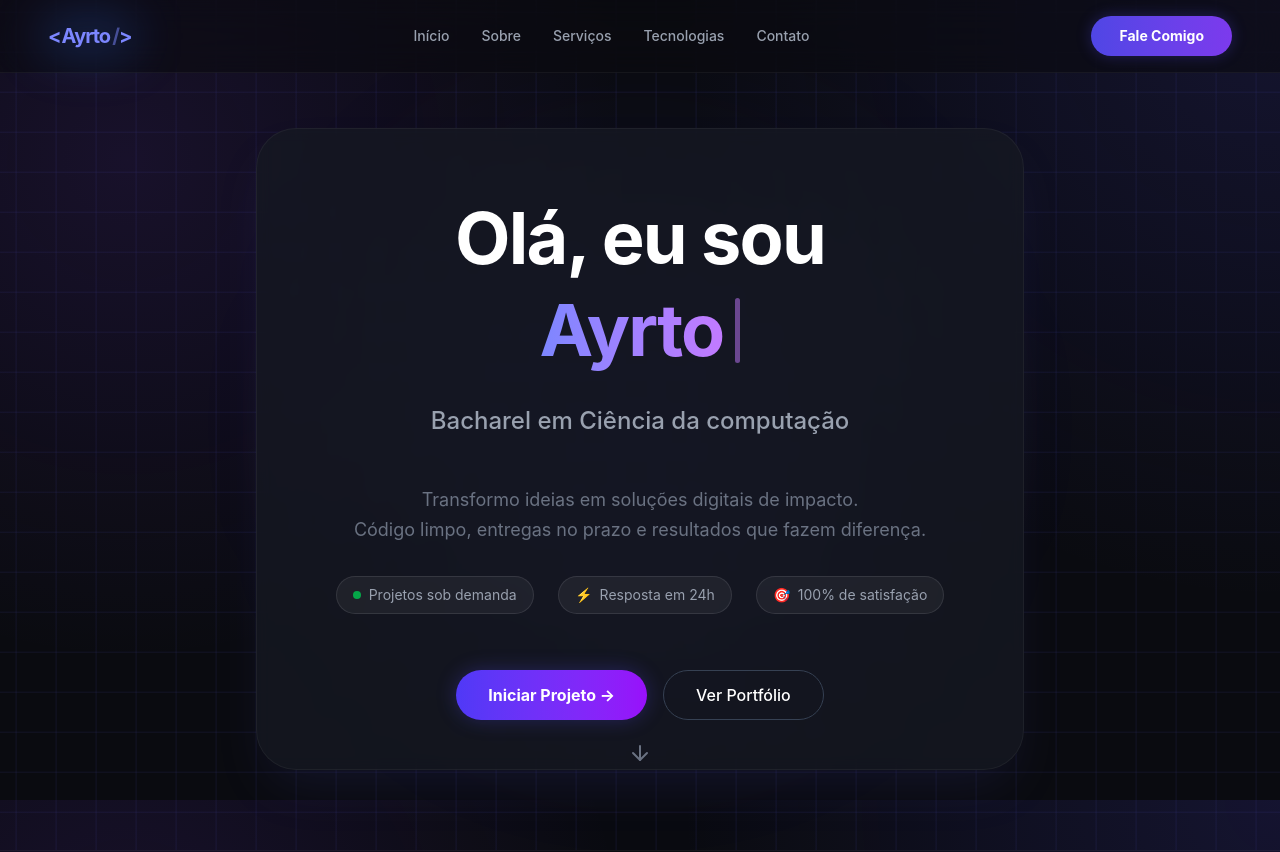
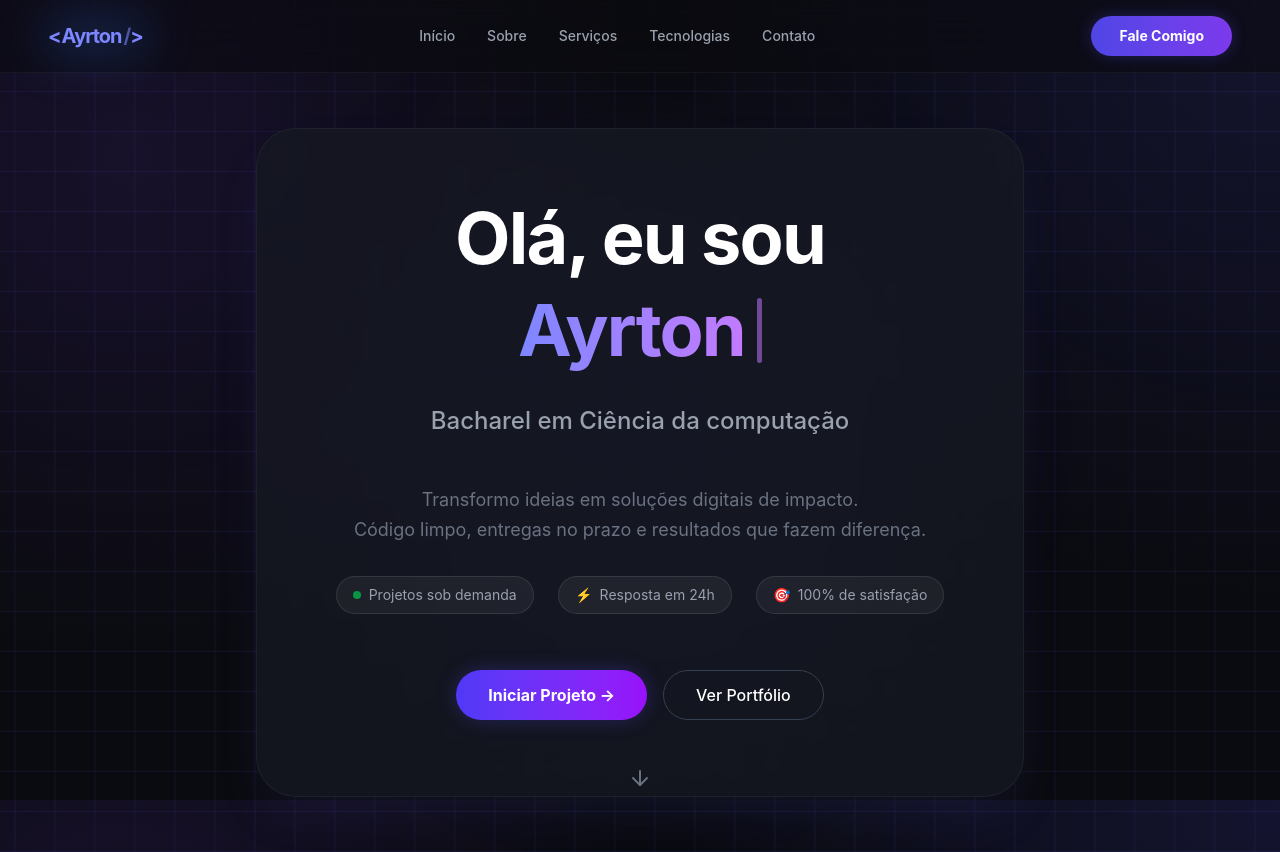
Before and after one commit to Ayrton01/Portfolio, a React (Vite) app: page / in a window 1280 px wide. Shown: the top 852 px of the page. Built offline with nearby package versions, Linux system fonts and the light colour scheme.

Commit message:
atualização no inicio

```diff
--- a/src/Componentes/Portfolio/Inicio/Inicio.jsx
+++ b/src/Componentes/Portfolio/Inicio/Inicio.jsx
@@ -43,7 +43,7 @@ const Inicio = () => {
   return (
     <>
       {/* --- INÍCIO DA SEÇÃO HERO (O PAI) --- */}
-      <section id="inicio" className="relative flex flex-col items-center justify-center min-h-screen max-h-[850px] pt-32 pb-20 px-6 text-center overflow-hidden">
+      <section id="inicio" className="relative flex flex-col items-center justify-start md:justify-center min-h-screen pt-32 pb-20 px-6 text-center overflow-hidden">
 
         {/* 1. A MALHA (FILHO ABSOLUTO) */}
         <div className="absolute inset-0 z-0 bg-grid-pattern opacity-40 animate-[waveGrid_8s_linear_infinite]"></div>
@@ -53,7 +53,7 @@ const Inicio = () => {
 
         {/* 3. O CONTEÚDO (SUA CAIXA COM O TEXTO) */}
         {/* O 'relative z-10' garante que o texto fique NA FRENTE da malha e o backdrop-blur dá um efeito de vidro na caixa */}
-        <div className="relative z-10 bg-[#161822]/80 backdrop-blur-sm w-[95%] sm:w-[90%] md:w-full max-w-3xl mx-auto px-6 py-10 sm:px-10 md:px-16 md:py-16 rounded-3xl md:rounded-[40px] border border-white/5 shadow-2xl shadow-indigo-500/10 flex flex-col items-center overflow-hidden">
+        <div className="relative z-10 bg-[#161822]/80 backdrop-blur-sm w-[95%] sm:w-[90%] md:w-full max-w-3xl mx-auto px-6 pt-10 pb-12 sm:px-10 md:px-16 md:pt-16 md:pb-14 rounded-3xl md:rounded-[40px] border border-white/5 shadow-2xl shadow-indigo-500/10 flex flex-col items-center overflow-hidden">
 
           {/* O PULSO ELÉTRICO - Sincronizado em 8s com a malha */}
           <div className="absolute top-[35%] left-1/2 -translate-x-1/2 -translate-y-1/2 w-200 h-200 sm:w-300 sm:h-300 electric-pulse animate-[electricPulse_8s_ease-out_infinite] pointer-events-none z-0"></div>
@@ -92,7 +92,7 @@ const Inicio = () => {
             </div>
 
             {/* Botões - Ajustei o gap para telas menores */}
-            <div className="flex flex-col sm:flex-row gap-3 sm:gap-4 justify-center w-full px-4 sm:px-0 mb-8 sm:mb-10">
+            <div className="flex flex-col sm:flex-row gap-3 sm:gap-4 justify-center w-full px-4 sm:px-0 mb-3 sm:mb-5">
               <a href={`https://wa.me/5592984894507?text=${mensagemWhatsApp}`} target="_blank" rel="noopener noreferrer" className="flex items-center justify-center bg-linear-to-r from-indigo-600 to-purple-600 text-white px-6 sm:px-8 py-3 rounded-full font-bold shadow-[0_0_20px_rgba(79,70,229,0.3)] hover:scale-105 transition-transform w-full sm:w-auto text-sm sm:text-base">
                 Iniciar Projeto →
               </a>
@@ -104,7 +104,7 @@ const Inicio = () => {
 
           {/* --- A SETINHA DE ROLE PARA BAIXO QUE VOCÊ QUERIA --- */}
           {/* Posicionada absolutamente no fundo da caixa */}
-          <div className="absolute bottom-2 left-1/2 -translate-x-1/2 flex flex-col items-center gap-2 text-gray-500 pointer-events-none z-10 animate-[scrollDownBounce_2s_ease-in-out_infinite]">
+          <div className="absolute bottom-2 sm:bottom-3 left-1/2 -translate-x-1/2 flex flex-col items-center gap-2 text-gray-500 pointer-events-none z-10 animate-[scrollDownBounce_2s_ease-in-out_infinite]">
             <svg
               xmlns="http://www.w3.org/2000/svg"
               width="24"
```
